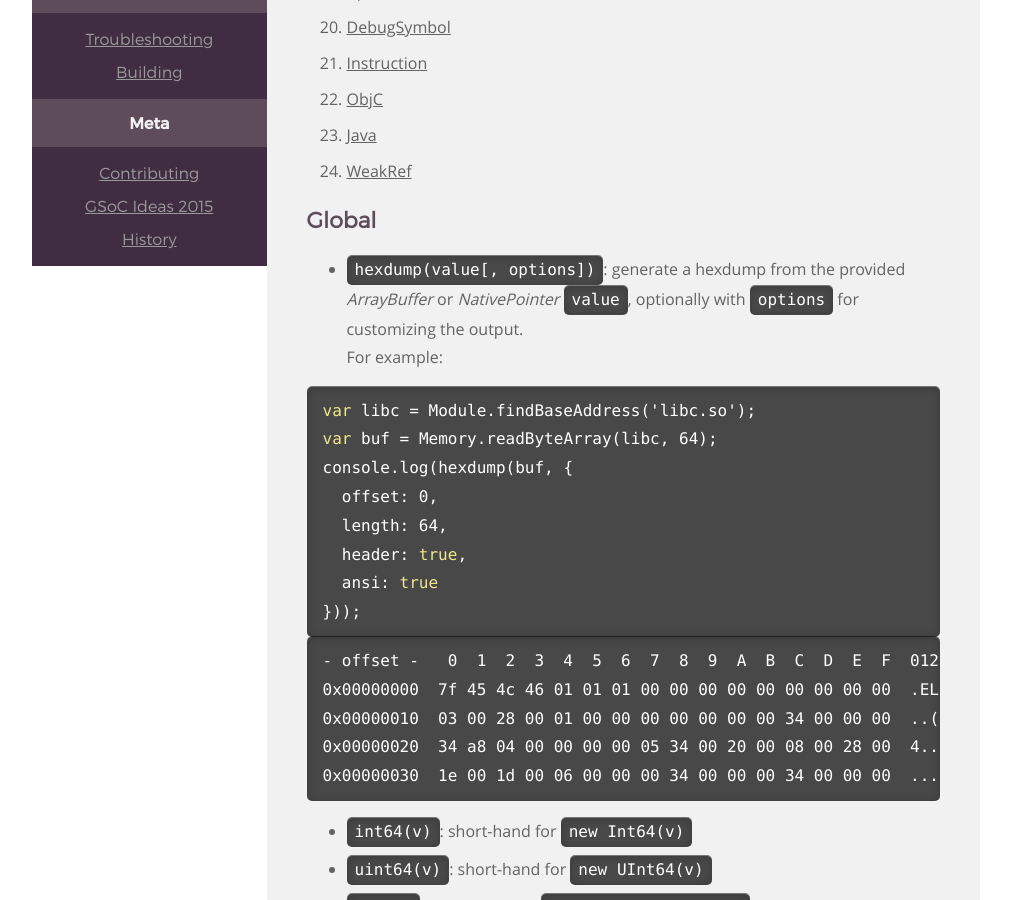
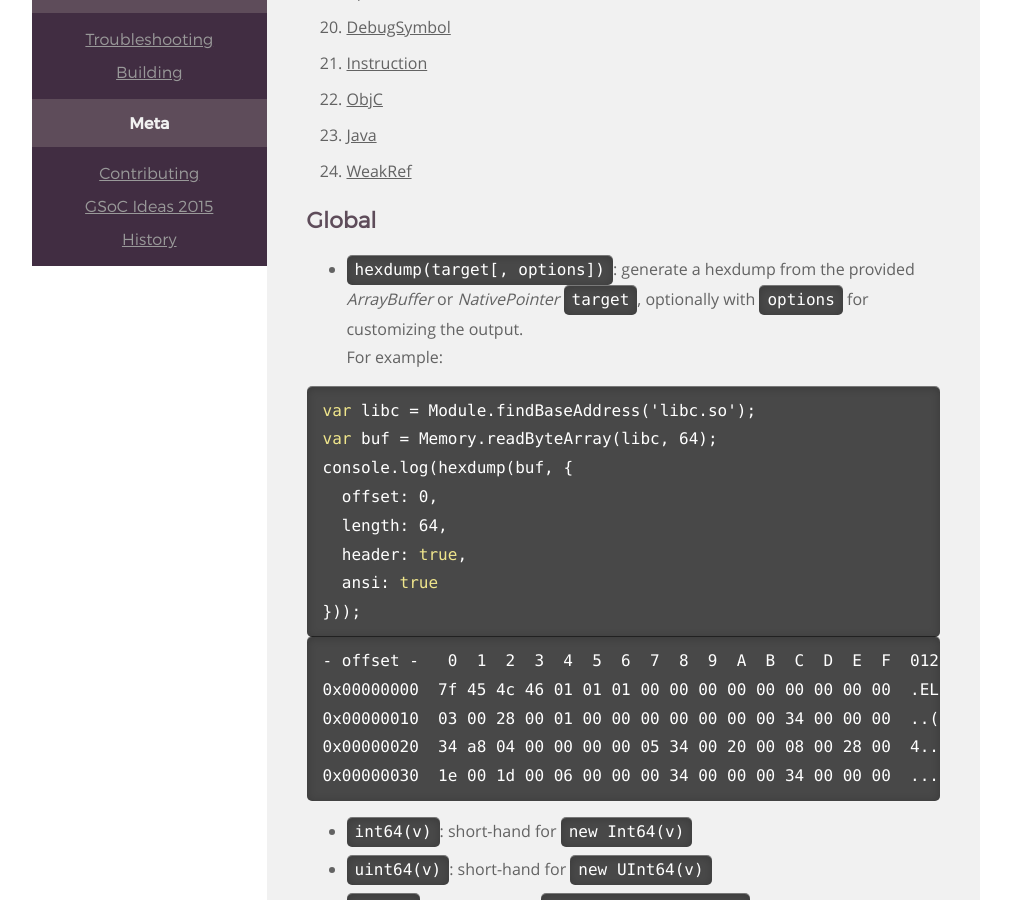
Before and after one commit to frida/frida-website, a Jekyll site: the page built from docs/javascript-api.md, in a window 1280 px wide and 900 px high, scrolled down 988 px. Shown: the whole window, without its empty margins (129-1140 px from the left). Built offline with Jekyll 4.4.1, drawn with Linux system fonts in a browser that asks for light colours.

Commit message:
Fix argument name

```diff
--- a/docs/javascript-api.md
+++ b/docs/javascript-api.md
@@ -34,8 +34,8 @@ permalink: /docs/javascript-api/
 
 ## Global
 
-+   `hexdump(value[, options])`: generate a hexdump from the provided
-    *ArrayBuffer* or *NativePointer* `value`, optionally with `options` for
++   `hexdump(target[, options])`: generate a hexdump from the provided
+    *ArrayBuffer* or *NativePointer* `target`, optionally with `options` for
     customizing the output.
 
     For example:
```
